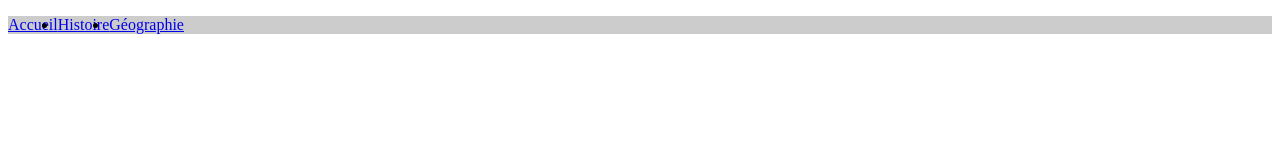
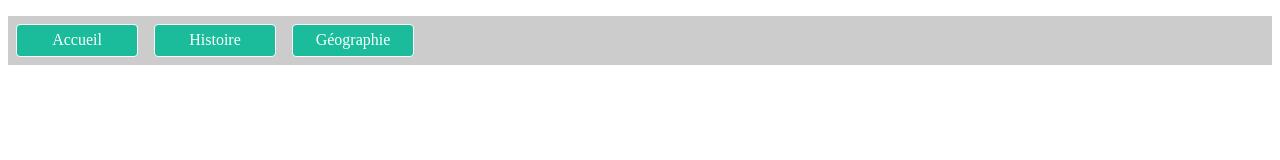
Before and after one commit to Eurin-lumen/html-css-tp, a plain HTML site: page navigation/index.html in a window 1280 px wide. Drawn offline with Linux system fonts and the light colour scheme.

Commit message:
dimensions des liens  et  mise en forme des boutons

```diff
--- a/navigation/style.css
+++ b/navigation/style.css
@@ -8,3 +8,34 @@
     background-color: #ccc;
     /* Ajout de la couleur d'arrière-plan */
 }
+
+.menu li {
+    list-style-type: none;
+    /* Suppression des puces */
+}
+
+
+/* dimensions des liens  et  mise en forme des boutons */
+
+.menu a {
+    display: block;
+    /* Transformation en block */
+    min-width: 120px;
+    /* Largeur minimale des liens */
+    margin: 0.5rem;
+    /* Marges externes (1 valeurs = 4 directions) */
+    padding: 0.4rem 0;
+    /* Marges internes (2 valeurs = haut/bas et gauche/droite)*/
+    text-align: center;
+    /* Centrage du texte */
+    background-color: #1ABC9C;
+    /* Couleur d'arrière-plan */
+    color: #fff;
+    /* Couleur du texte */
+    text-decoration: none;
+    /* Suppression du soulignement */
+    border: 1px solid #fff;
+    /* Ajout d'une bordure */
+    border-radius: 4px;
+    /* Arrondis des bordures */
+}
```
